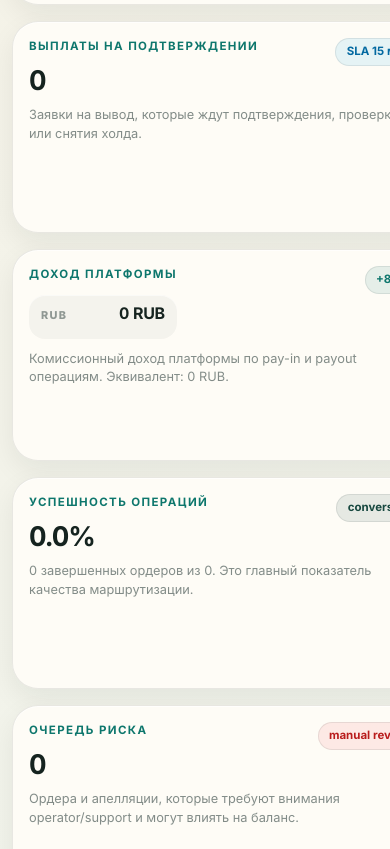
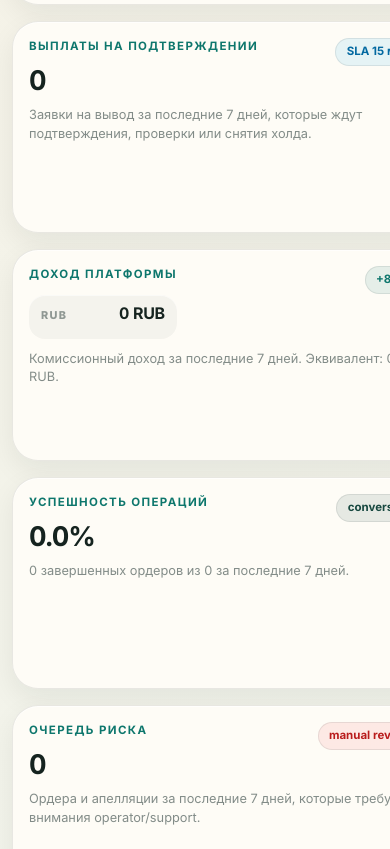
Before and after one commit to RomanMR7/fintech-demo, a Next.js app: page /dashboard in a window 390 px wide. Shown: the part 1151-2000 px from the top of the page. Built offline with nearby package versions, Linux system fonts and the light colour scheme; no server answers; the database is empty.

Commit message:
feat: add functional dashboard periods

```diff
--- a/app/admin/page.tsx
+++ b/app/admin/page.tsx
@@ -115,7 +115,7 @@ export default async function AdminPage() {
           </div>
           <div className="flex flex-wrap gap-2">
             <Link href="/events" className="rounded-2xl bg-ink px-4 py-3 text-sm font-semibold text-white transition hover:bg-moss">
-              Audit log
+              Журнал аудита
             </Link>
             <Link href="/integrations" className="rounded-2xl border border-ink/10 bg-white/70 px-4 py-3 text-sm font-semibold text-ink transition hover:bg-white">
               Интеграции
--- a/app/dashboard/page.tsx
+++ b/app/dashboard/page.tsx
@@ -14,6 +14,20 @@ type ChartPoint = {
   label: string;
   value: number;
 };
+
+type DashboardPeriodKey = "24h" | "7d" | "30d" | "month" | "quarter";
+
+type DashboardPageProps = {
+  searchParams?: Promise<{ period?: string | string[] }>;
+};
+
+const periodOptions: Array<{ key: DashboardPeriodKey; label: string; title: string }> = [
+  { key: "24h", label: "24 часа", title: "за последние 24 часа" },
+  { key: "7d", label: "7 дней", title: "за последние 7 дней" },
+  { key: "30d", label: "30 дней", title: "за последние 30 дней" },
+  { key: "month", label: "Месяц", title: "за текущий месяц" },
+  { key: "quarter", label: "Квартал", title: "за текущий квартал" }
+];
 
 function FinanceKpiCard({
   label,
@@ -54,11 +68,11 @@ function MiniBarChart({ points }: { points: ChartPoint[] }) {
   const max = Math.max(...points.map((point) => point.value), 1);
 
   return (
-    <div className="mt-5 flex h-44 items-end gap-2 rounded-[var(--radius-lg)] border border-ink/10 bg-white/45 p-4">
+    <div className="no-scrollbar mt-5 flex h-44 items-end gap-2 overflow-x-auto rounded-[var(--radius-lg)] border border-ink/10 bg-white/45 p-4">
       {points.map((point) => {
         const height = Math.max((point.value / max) * 100, point.value > 0 ? 12 : 4);
         return (
-          <div key={point.label} className="flex min-w-0 flex-1 flex-col items-center gap-2">
+          <div key={point.label} className="flex min-w-10 flex-1 flex-col items-center gap-2">
             <div className="flex h-32 w-full items-end">
               <div
                 className="w-full rounded-t-xl bg-gradient-to-t from-jade to-emerald-300 shadow-insetSoft"
@@ -109,7 +123,111 @@ function daysAgoLabel(date: Date) {
   return new Intl.DateTimeFormat("ru-RU", { day: "2-digit", month: "short" }).format(date);
 }
 
-export default async function DashboardPage() {
+function monthLabel(date: Date) {
+  return new Intl.DateTimeFormat("ru-RU", { month: "short" }).format(date);
+}
+
+function normalizePeriod(value: string | string[] | undefined): DashboardPeriodKey {
+  const rawValue = Array.isArray(value) ? value[0] : value;
+  return periodOptions.some((item) => item.key === rawValue) ? (rawValue as DashboardPeriodKey) : "7d";
+}
+
+function startOfDay(date: Date) {
+  return new Date(date.getFullYear(), date.getMonth(), date.getDate());
+}
+
+function startOfMonth(date: Date) {
+  return new Date(date.getFullYear(), date.getMonth(), 1);
+}
+
+function startOfQuarter(date: Date) {
+  return new Date(date.getFullYear(), Math.floor(date.getMonth() / 3) * 3, 1);
+}
+
+function subtractDays(date: Date, days: number) {
+  const nextDate = new Date(date);
+  nextDate.setDate(nextDate.getDate() - days);
+  return nextDate;
+}
+
+function getPeriodStart(period: DashboardPeriodKey, now: Date) {
+  if (period === "24h") {
+    const start = new Date(now);
+    start.setHours(now.getHours() - 24);
+    return start;
+  }
+
+  if (period === "7d") return startOfDay(subtractDays(now, 6));
+  if (period === "30d") return startOfDay(subtractDays(now, 29));
+  if (period === "month") return startOfMonth(now);
+  return startOfQuarter(now);
+}
+
+function isInPeriod(date: Date, period: DashboardPeriodKey, now: Date) {
+  return date >= getPeriodStart(period, now) && date <= now;
+}
+
+function sumOrdersBase(orders: Array<{ amount: unknown; currency: string }>, fx: Awaited<ReturnType<typeof getFxSnapshot>>) {
+  let total = 0;
+
+  for (const order of orders) {
+    const converted = convertMoneyToBase(order.amount, order.currency, fx);
+    if (converted === null) return null;
+    total += converted;
+  }
+
+  return total;
+}
+
+function buildPaymentVolumePoints(orders: Array<{ amount: unknown; currency: string; createdAt: Date }>, period: DashboardPeriodKey, fx: Awaited<ReturnType<typeof getFxSnapshot>>, now: Date): ChartPoint[] {
+  if (period === "24h") {
+    return Array.from({ length: 12 }, (_, index) => {
+      const bucketStart = new Date(now);
+      bucketStart.setMinutes(0, 0, 0);
+      bucketStart.setHours(now.getHours() - (11 - index) * 2);
+      const bucketEnd = new Date(bucketStart);
+      bucketEnd.setHours(bucketStart.getHours() + 2);
+      const value = orders
+        .filter((order) => order.createdAt >= bucketStart && order.createdAt < bucketEnd)
+        .reduce((sum, order) => sum + (convertMoneyToBase(order.amount, order.currency, fx) ?? 0), 0);
+
+      return { label: new Intl.DateTimeFormat("ru-RU", { hour: "2-digit" }).format(bucketStart), value };
+    });
+  }
+
+  if (period === "quarter") {
+    const quarterStart = startOfQuarter(now);
+    return Array.from({ length: 3 }, (_, index) => {
+      const monthStart = new Date(quarterStart.getFullYear(), quarterStart.getMonth() + index, 1);
+      const monthEnd = new Date(monthStart.getFullYear(), monthStart.getMonth() + 1, 1);
+      const value = orders
+        .filter((order) => order.createdAt >= monthStart && order.createdAt < monthEnd)
+        .reduce((sum, order) => sum + (convertMoneyToBase(order.amount, order.currency, fx) ?? 0), 0);
+
+      return { label: monthLabel(monthStart), value };
+    });
+  }
+
+  const start = getPeriodStart(period, now);
+  const days = Math.max(Math.ceil((startOfDay(now).getTime() - startOfDay(start).getTime()) / (24 * 60 * 60 * 1000)) + 1, 1);
+
+  return Array.from({ length: days }, (_, index) => {
+    const date = new Date(start);
+    date.setDate(start.getDate() + index);
+    const dateKey = date.toISOString().slice(0, 10);
+    const value = orders
+      .filter((order) => order.createdAt.toISOString().slice(0, 10) === dateKey)
+      .reduce((sum, order) => sum + (convertMoneyToBase(order.amount, order.currency, fx) ?? 0), 0);
+
+    return { label: daysAgoLabel(date), value };
+  });
+}
+
+export default async function DashboardPage({ searchParams }: DashboardPageProps) {
+  const params = searchParams ? await searchParams : {};
+  const selectedPeriod = normalizePeriod(params.period);
+  const selectedPeriodOption = periodOptions.find((item) => item.key === selectedPeriod) ?? periodOptions[1];
+
   const [orders, payouts, balances, appeals, events, providers, fx] = await Promise.all([
     prisma.paymentOrder.findMany({ include: { merchant: true, provider: true, requisite: true }, orderBy: { createdAt: "desc" } }),
     prisma.payout.findMany({ include: { merchant: true }, orderBy: { createdAt: "desc" } }),
@@ -140,30 +258,39 @@ export default async function DashboardPage() {
     (item) => item.currency
   );
 
-  const completedOrders = orders.filter((order) => order.status === "COMPLETED");
+  const now = new Date();
   const pendingOrders = orders.filter((order) => ["CREATED", "WAITING_PAYMENT", "PAID", "CONFIRMED"].includes(order.status));
-  const pendingPayouts = payouts.filter((payout) => ["CREATED", "PENDING_APPROVAL", "HOLD"].includes(payout.status));
   const openAppeals = appeals.filter((appeal) => ["NEW", "OPEN"].includes(appeal.status));
   const riskOrders = orders.filter((order) => ["DISPUTED", "FAILED"].includes(order.status));
-  const successRate = orders.length ? (completedOrders.length / orders.length) * 100 : 0;
   const providerHealth = providers.length ? providers.reduce((sum, provider) => sum + provider.availability, 0) / providers.length : 100;
 
-  const turnoverBase = convertBreakdownToBase(turnover, fx);
+  const periodOrders = orders.filter((order) => isInPeriod(order.createdAt, selectedPeriod, now));
+  const periodPayouts = payouts.filter((payout) => isInPeriod(payout.createdAt, selectedPeriod, now));
+  const periodAppeals = appeals.filter((appeal) => isInPeriod(appeal.updatedAt, selectedPeriod, now));
+  const periodCompletedOrders = periodOrders.filter((order) => order.status === "COMPLETED");
+  const periodPendingOrders = periodOrders.filter((order) => ["CREATED", "WAITING_PAYMENT", "PAID", "CONFIRMED"].includes(order.status));
+  const periodPendingPayouts = periodPayouts.filter((payout) => ["CREATED", "PENDING_APPROVAL", "HOLD"].includes(payout.status));
+  const periodOpenAppeals = periodAppeals.filter((appeal) => ["NEW", "OPEN"].includes(appeal.status));
+  const periodRiskOrders = periodOrders.filter((order) => ["DISPUTED", "FAILED"].includes(order.status));
+  const successRate = periodOrders.length ? (periodCompletedOrders.length / periodOrders.length) * 100 : 0;
+
   const availableBase = convertBreakdownToBase(available, fx);
   const frozenBase = convertBreakdownToBase(frozen, fx);
-  const feesBase = convertBreakdownToBase(fees, fx);
-
-  const now = new Date();
-  const paymentVolume7d = Array.from({ length: 7 }, (_, index) => {
-    const date = new Date(now);
-    date.setDate(now.getDate() - (6 - index));
-    const dateKey = date.toISOString().slice(0, 10);
-    const value = orders
-      .filter((order) => order.createdAt.toISOString().slice(0, 10) === dateKey)
-      .reduce((sum, order) => sum + (convertMoneyToBase(order.amount, order.currency, fx) ?? 0), 0);
-
-    return { label: daysAgoLabel(date), value };
-  });
+  const periodFees = totalByCurrency(
+    [
+      ...periodOrders.map((order) => ({ amount: order.commission, currency: order.currency })),
+      ...periodPayouts.map((payout) => ({ amount: payout.commission, currency: payout.currency }))
+    ],
+    (item) => item.amount,
+    (item) => item.currency
+  );
+  const feesBase = convertBreakdownToBase(periodFees, fx);
+  const periodTurnover = totalByCurrency(periodOrders, (order) => order.amount, (order) => order.currency);
+  const periodTurnoverBase = convertBreakdownToBase(periodTurnover, fx);
+  const turnover24hBase = sumOrdersBase(orders.filter((order) => isInPeriod(order.createdAt, "24h", now)), fx);
+  const turnover7dBase = sumOrdersBase(orders.filter((order) => isInPeriod(order.createdAt, "7d", now)), fx);
+  const turnover30dBase = sumOrdersBase(orders.filter((order) => isInPeriod(order.createdAt, "30d", now)), fx);
+  const paymentVolumePoints = buildPaymentVolumePoints(periodOrders, selectedPeriod, fx, now);
 
   return (
     <div className="page-stack">
@@ -173,10 +300,15 @@ export default async function DashboardPage() {
         description="Финансовый control room платежной платформы: где деньги, что в холде, какие операции требуют внимания и как чувствует себя API-контур."
       >
         <div className="flex flex-wrap gap-2">
-          {["24 часа", "7 дней", "30 дней", "Месяц", "Квартал"].map((period, index) => (
-            <span key={period} className={`pill ${index === 1 ? "bg-ink text-white" : "bg-white/60 text-graphite/70"}`}>
-              {period}
-            </span>
+          {periodOptions.map((period) => (
+            <Link
+              key={period.key}
+              href={`/dashboard?period=${period.key}`}
+              aria-current={period.key === selectedPeriod ? "page" : undefined}
+              className={`pill transition ${period.key === selectedPeriod ? "bg-ink text-white" : "bg-white/60 text-graphite/70 hover:bg-white hover:text-ink"}`}
+            >
+              {period.label}
+            </Link>
           ))}
         </div>
       </PageHeader>
@@ -198,28 +330,28 @@ export default async function DashboardPage() {
         />
         <FinanceKpiCard
           label="Выплаты на подтверждении"
-          value={formatNumber(pendingPayouts.length)}
-          description="Заявки на вывод, которые ждут подтверждения, проверки или снятия холда."
+          value={formatNumber(periodPendingPayouts.length)}
+          description={`Заявки на вывод ${selectedPeriodOption.title}, которые ждут подтверждения, проверки или снятия холда.`}
           delta="SLA 15 мин"
           tone="blue"
         />
         <FinanceKpiCard
           label="Доход платформы"
-          value={<MoneyBreakdown totals={fees} />}
-          description={`Комиссионный доход платформы по pay-in и payout операциям. Эквивалент: ${feesBase === null ? "курс USD/RUB не задан" : formatMoney(feesBase, "RUB")}.`}
+          value={<MoneyBreakdown totals={periodFees} />}
+          description={`Комиссионный доход ${selectedPeriodOption.title}. Эквивалент: ${feesBase === null ? "курс USD/RUB не задан" : formatMoney(feesBase, "RUB")}.`}
           delta="+8.1%"
         />
         <FinanceKpiCard
           label="Успешность операций"
           value={`${successRate.toFixed(1)}%`}
-          description={`${formatNumber(completedOrders.length)} завершенных ордеров из ${formatNumber(orders.length)}. Это главный показатель качества маршрутизации.`}
+          description={`${formatNumber(periodCompletedOrders.length)} завершенных ордеров из ${formatNumber(periodOrders.length)} ${selectedPeriodOption.title}.`}
           delta="conversion"
           tone="moss"
         />
         <FinanceKpiCard
           label="Очередь риска"
-          value={formatNumber(riskOrders.length + openAppeals.length)}
-          description="Ордера и апелляции, которые требуют внимания operator/support и могут влиять на баланс."
+          value={formatNumber(periodRiskOrders.length + periodOpenAppeals.length)}
+          description={`Ордера и апелляции ${selectedPeriodOption.title}, которые требуют внимания operator/support.`}
           delta="manual review"
           tone="red"
         />
@@ -230,30 +362,35 @@ export default async function DashboardPage() {
           <div className="flex flex-col gap-3 md:flex-row md:items-start md:justify-between">
             <div>
               <p className="eyebrow">Оборот платежей</p>
-              <h2 className="section-title mt-2 text-ink">Оборот за 7 дней</h2>
+              <h2 className="section-title mt-2 text-ink">Оборот {selectedPeriodOption.title}</h2>
               <p className="copy mt-2">
                 График показывает управленческий RUB-эквивалент оборота. Исходные суммы RUB и USD в таблицах не смешиваются и показываются отдельно.
               </p>
             </div>
             <div className="rounded-2xl border border-ink/10 bg-white/55 px-4 py-3 text-sm">
-              <p className="font-semibold text-ink">{turnoverBase === null ? "Курс не задан" : formatMoney(turnoverBase, "RUB")}</p>
-              <p className="mt-1 text-xs text-graphite/55">Эквивалент общего оборота</p>
+              <p className="font-semibold text-ink">{periodTurnoverBase === null ? "Курс не задан" : formatMoney(periodTurnoverBase, "RUB")}</p>
+              <p className="mt-1 text-xs text-graphite/55">Эквивалент выбранного периода</p>
             </div>
           </div>
-          <MiniBarChart points={paymentVolume7d} />
+          <div className="mt-4 grid gap-3 md:grid-cols-3">
+            <InsightRow label="24 часа" value={turnover24hBase === null ? "курс не задан" : formatMoney(turnover24hBase, "RUB")} hint="Быстрый дневной срез оборота pay-in." />
+            <InsightRow label="7 дней" value={turnover7dBase === null ? "курс не задан" : formatMoney(turnover7dBase, "RUB")} hint="Недельная динамика для операционного контроля." />
+            <InsightRow label="30 дней" value={turnover30dBase === null ? "курс не задан" : formatMoney(turnover30dBase, "RUB")} hint="Месячный ориентир для коммерческой модели." />
+          </div>
+          <MiniBarChart points={paymentVolumePoints} />
         </div>
 
         <div className="grid gap-5">
           <div className="section-card">
-            <p className="eyebrow">Quality</p>
+            <p className="eyebrow">Качество</p>
             <h2 className="section-title mt-2 text-ink">Успешность операций</h2>
             <SuccessRateChart value={successRate} />
           </div>
           <div className="section-card">
-            <p className="eyebrow">Currency split</p>
+            <p className="eyebrow">Валюты</p>
             <h2 className="section-title mt-2 text-ink">Раздельно RUB и USD</h2>
             <div className="mt-4">
-              <MoneyBreakdown totals={turnover} showZero />
+              <MoneyBreakdown totals={periodTurnover} showZero />
             </div>
             <p className="copy mt-3">
               Это не “рубли и их долларовый эквивалент”, а реальные суммы в разных валютах. Для сводной аналитики отдельно считается RUB-эквивалент по курсу.
@@ -310,7 +447,7 @@ export default async function DashboardPage() {
         </div>
 
         <div className="section-card">
-          <p className="eyebrow">Состояние интеграций</p>
+              <p className="eyebrow">Состояние интеграций</p>
           <h2 className="section-title mt-2 text-ink">Интеграции и webhooks</h2>
           <div className="mt-4 grid gap-3 md:grid-cols-3">
             <InsightRow label="Доступность provider" value={`${providerHealth.toFixed(1)}%`} hint="Средняя доступность подключенных демо-провайдеров." />
@@ -338,7 +475,7 @@ export default async function DashboardPage() {
         <div className="section-card">
           <div className="flex items-start justify-between gap-3">
             <div>
-              <p className="eyebrow">Payments</p>
+              <p className="eyebrow">Платежи</p>
               <h2 className="section-title mt-2 text-ink">Последние операции</h2>
             </div>
             <Link href="/orders" className="rounded-full border border-ink/10 bg-white/55 px-3 py-2 text-xs font-semibold text-ink transition hover:bg-white">
@@ -363,7 +500,7 @@ export default async function DashboardPage() {
         <div className="section-card">
           <div className="flex items-start justify-between gap-3">
             <div>
-              <p className="eyebrow">Audit log</p>
+              <p className="eyebrow">Журнал аудита</p>
               <h2 className="section-title mt-2 text-ink">Последние события</h2>
             </div>
             <Link href="/events" className="rounded-full border border-ink/10 bg-white/55 px-3 py-2 text-xs font-semibold text-ink transition hover:bg-white">
```
Also changed, not shown: app/commercial/page.tsx (+11 -11 lines), components/sidebar.tsx (+7 -7 lines).
